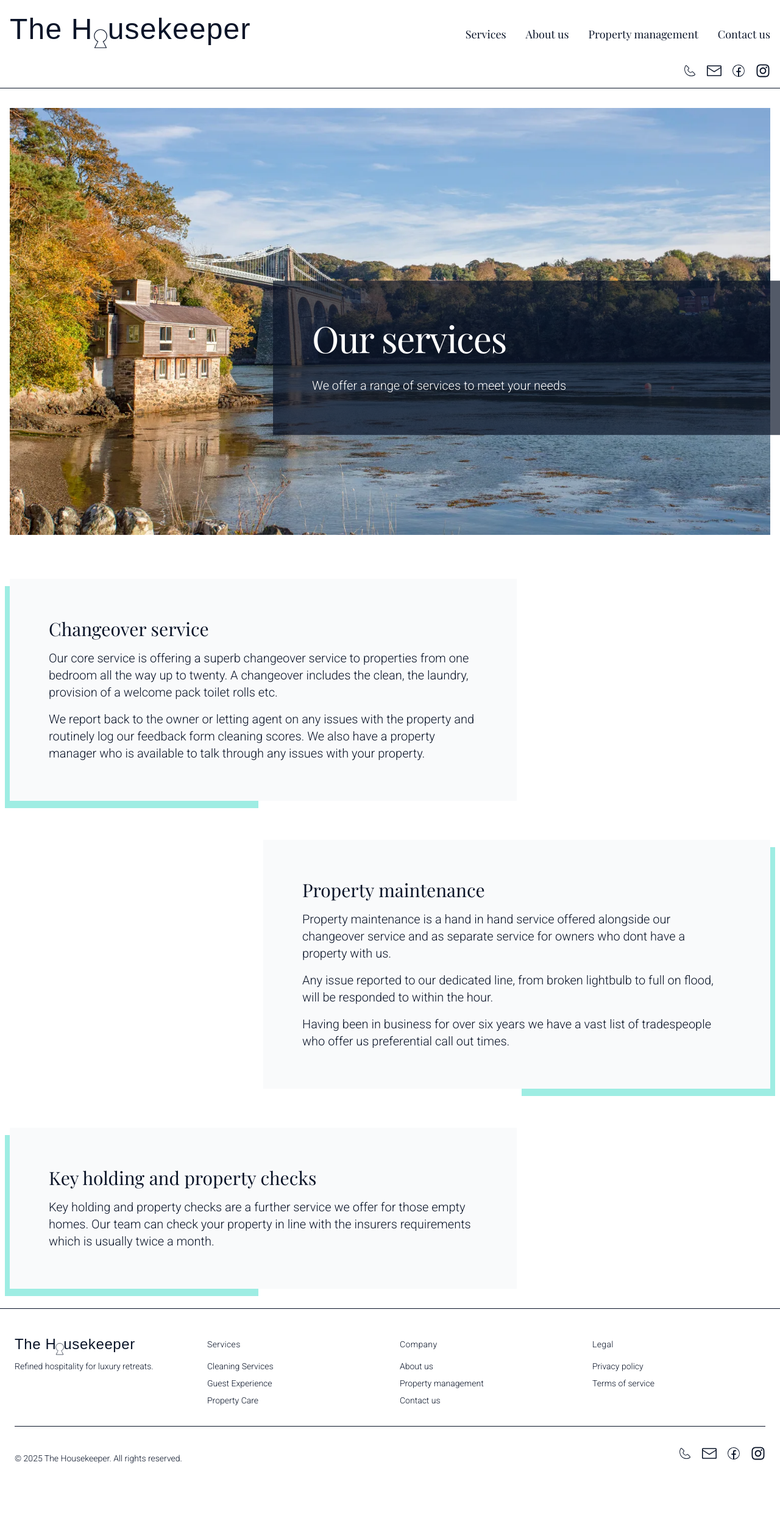
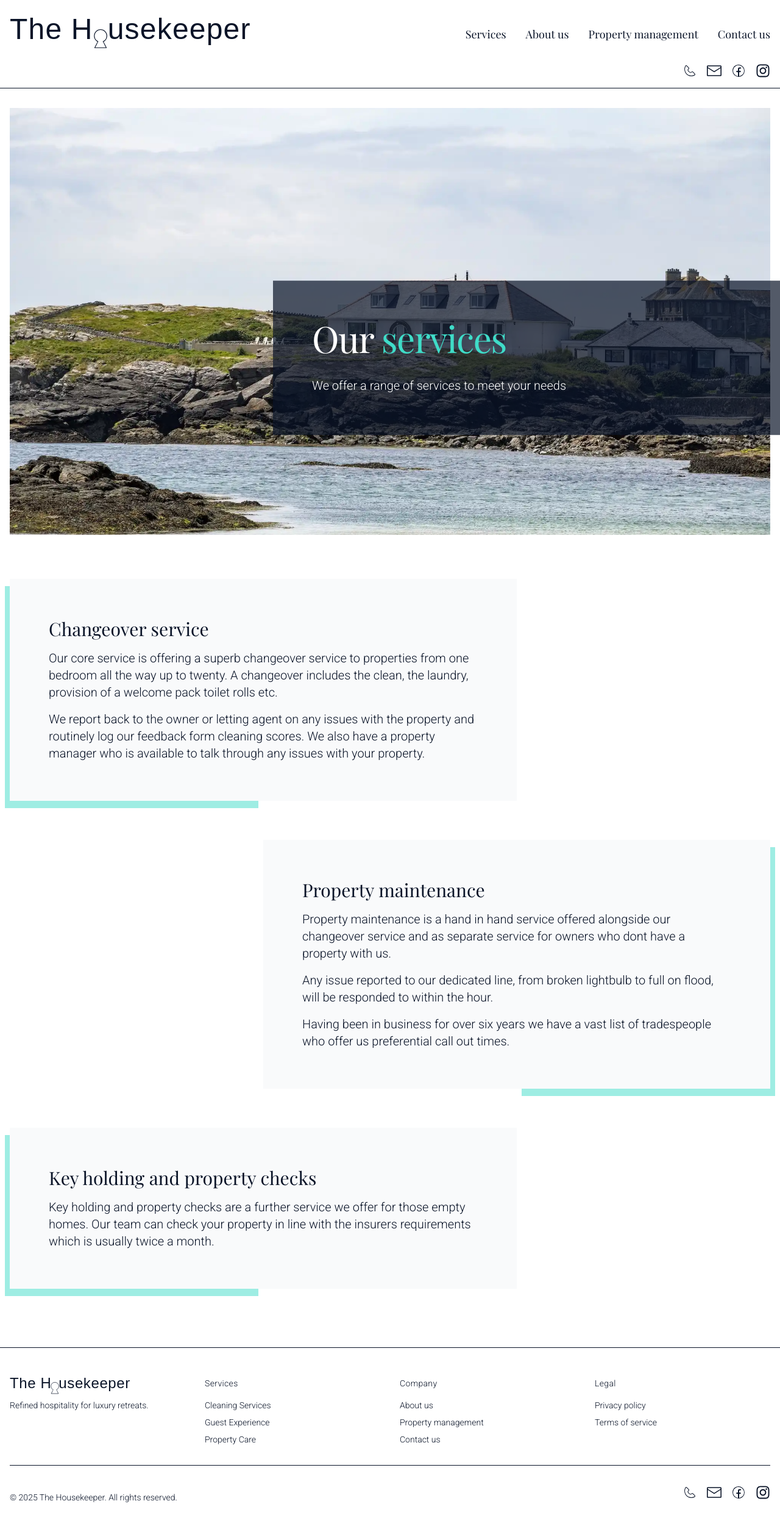
Before and after one commit to MattRey/thehousekeeper.wales, a Next.js app: page /our-services in a window 1280 px wide. Shown: the top 2502 px of the page at 61% size. Before the commit the page ends 2459 px from the top, so only its background shows below. Built offline with nearby package versions, Linux system fonts and the light colour scheme; a web font is replaced by a local one.

Commit message:
chore: update our services photo and layout style changes

```diff
--- a/app/our-services/page.tsx
+++ b/app/our-services/page.tsx
@@ -3,15 +3,19 @@ import { TextBlock } from "@/components/text-block";
 
 export default function Page() {
   return (
-    <main className="flex flex-col gap-16 container">
+    <main className="flex flex-col gap-16 container pb-16">
       <Hero
         image={
           <HeroImage
-            src="/images/manadwyn.webp"
+            src="/images/rockside.webp"
             alt="Luxury retreat background"
           />
         }
-        title={<HeroTitle>Our services</HeroTitle>}
+        title={
+          <HeroTitle>
+            Our <span className="text-accent">services</span>
+          </HeroTitle>
+        }
         description={
           <HeroDescription>
             We offer a range of services to meet your needs
--- a/app/page.tsx
+++ b/app/page.tsx
@@ -44,7 +44,7 @@ function HomeHeroActions() {
 }
 export default function Page() {
   return (
-    <main className="flex flex-col gap-16 container">
+    <main className="flex flex-col gap-16 container pb-16">
       <Hero
         image={<HomeHeroImage />}
         title={<HomeHeroTitle />}
--- a/components/footer.tsx
+++ b/components/footer.tsx
@@ -5,7 +5,7 @@ import { Social } from "./social";
 export function Footer() {
   return (
     <footer className="w-full bg-background border-t border-border font-sans">
-      <div className="max-w-7xl mx-auto px-6 py-12">
+      <div className="container px-6 py-12">
         <div className="grid md:grid-cols-4 gap-8 mb-8 pb-8 border-b border-border">
           <div>
             <Logo textSize="text-2xl" graphicSize="w-5 h-5" topMargin="mt-4" />
```
Also changed, not shown: public/images/rockside.webp (added).
